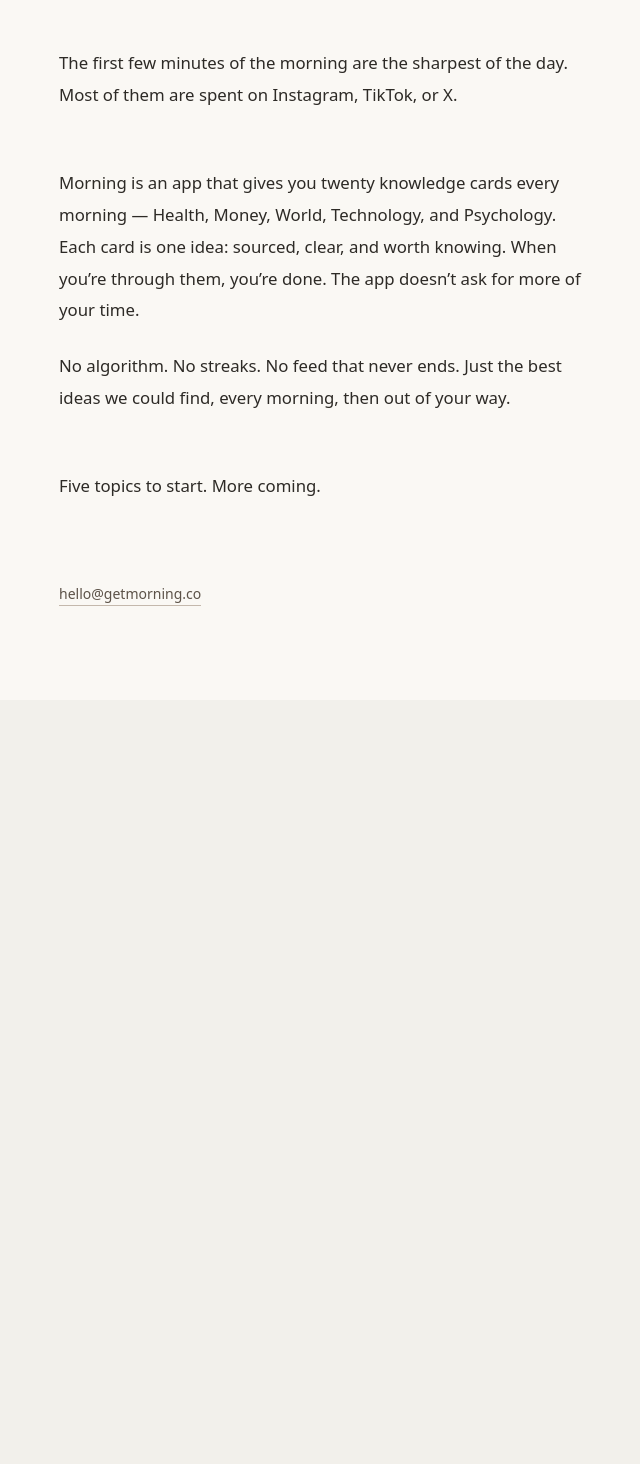
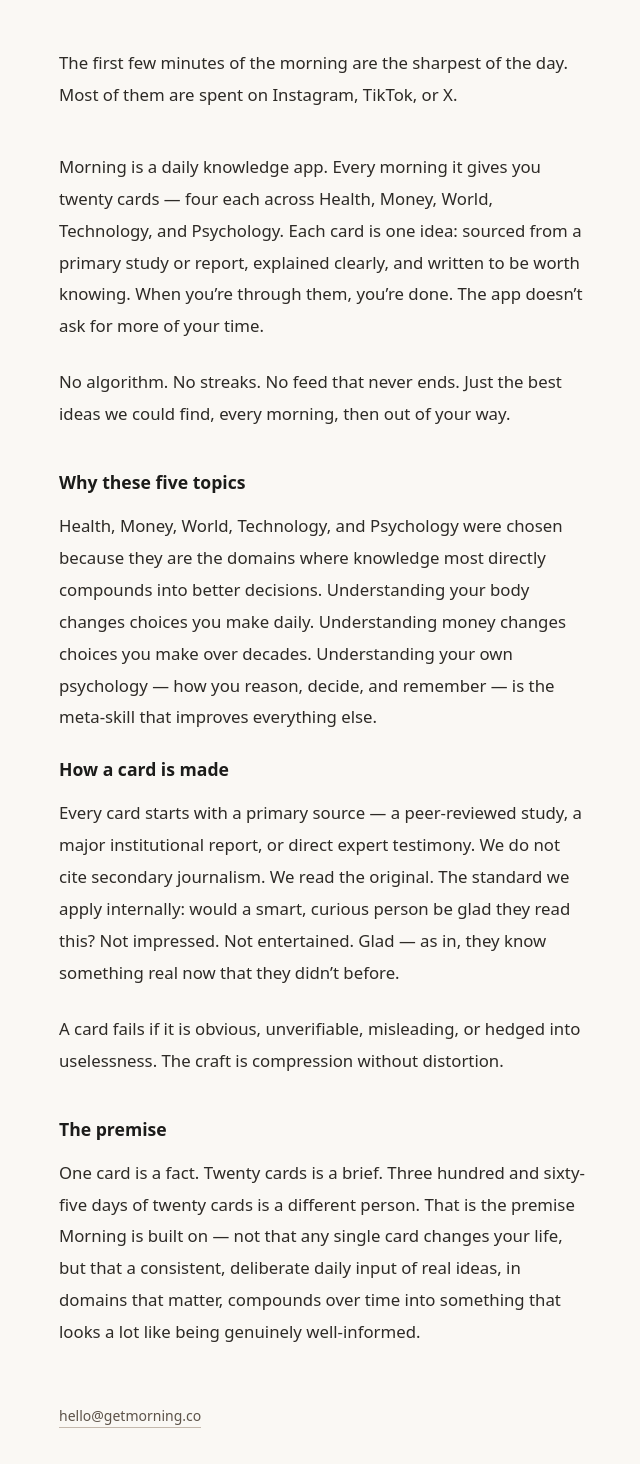
Before and after one commit to priyatam-v/morning-website, a Next.js app: page /about in a window 1280 px wide. Shown: the part 186-1650 px from the top of the page, without its empty margins (315-955 px from the left). Before the commit the page ends 886 px from the top, so only its background shows below. Built offline with nearby package versions, Linux system fonts and the light colour scheme; no server answers; a web font is replaced by a local one.

Commit message:
Improved SEO from 64 to 72

```diff
--- a/app/about/page.tsx
+++ b/app/about/page.tsx
@@ -2,20 +2,44 @@
 import Link from 'next/link'
 
 export const metadata: Metadata = {
-  title: 'About | Morning',
+  title: 'About Morning | Daily Knowledge App',
   description:
-    'Morning is a mobile app that gives you twenty knowledge cards every morning across Health, Money, World, Technology, and Psychology. No algorithm. No streaks. Just knowledge.',
+    'Morning is a daily knowledge app delivering twenty curated cards every morning across Health, Money, World, Technology, and Psychology. No algorithm. No streaks. Just knowledge.',
   alternates: { canonical: '/about' },
   robots: { index: true, follow: true },
 }
 
+const jsonLd = {
+  '@context': 'https://schema.org',
+  '@type': 'AboutPage',
+  name: 'About Morning',
+  url: 'https://www.getmorning.co/about',
+  description:
+    'Morning is a daily knowledge app delivering twenty curated cards every morning across Health, Money, World, Technology, and Psychology.',
+  mainEntity: {
+    '@id': 'https://www.getmorning.co/#organization',
+  },
+  author: {
+    '@type': 'Person',
+    name: 'Priyatam',
+    jobTitle: 'Founder',
+    url: 'https://www.getmorning.co/about',
+    sameAs: ['https://www.linkedin.com/in/priyatam-vinnakota/'],
+  },
+}
+
 export default function AboutPage() {
   return (
+    <>
+    <script
+      type="application/ld+json"
+      dangerouslySetInnerHTML={{ __html: JSON.stringify(jsonLd) }}
+    />
     <div style={{ background: '#FAF8F4', minHeight: '100vh', fontFamily: 'var(--font-dm-sans, system-ui, sans-serif)' }}>
       <header style={{ borderBottom: '1px solid #E8E3DB', padding: '20px 24px' }}>
         <div style={{ maxWidth: 720, margin: '0 auto', display: 'flex', alignItems: 'center', justifyContent: 'space-between' }}>
           <Link href="/" style={{ display: 'flex', alignItems: 'center', textDecoration: 'none' }}>
-            <img src="/Morning_Logo.svg" alt="Morning" style={{ height: 32 }} />
+            <img src="/Morning_Logo.svg" alt="Morning" width={132} height={32} style={{ height: 32, width: 'auto' }} />
           </Link>
           <Link href="/" style={{ fontSize: 14, color: '#5C5248', textDecoration: 'none' }}>← Back</Link>
         </div>
@@ -27,25 +51,63 @@
           About Morning
         </h1>
 
-        <p style={{ fontSize: '1.05rem', color: '#2D2A26', lineHeight: 1.9, marginBottom: 56 }}>
+        <p style={{ fontSize: '1.05rem', color: '#2D2A26', lineHeight: 1.9, marginBottom: 40 }}>
           The first few minutes of the morning are the sharpest of the day.
           Most of them are spent on Instagram, TikTok, or X.
         </p>
 
         <p style={{ fontSize: '1.05rem', color: '#2D2A26', lineHeight: 1.9, marginBottom: 24 }}>
-          Morning is an app that gives you twenty knowledge cards every morning —
-          Health, Money, World, Technology, and Psychology.
-          Each card is one idea: sourced, clear, and worth knowing.
-          When you&rsquo;re through them, you&rsquo;re done. The app doesn&rsquo;t ask for more of your time.
+          Morning is a daily knowledge app. Every morning it gives you twenty cards —
+          four each across Health, Money, World, Technology, and Psychology.
+          Each card is one idea: sourced from a primary study or report, explained clearly,
+          and written to be worth knowing. When you&rsquo;re through them, you&rsquo;re done.
+          The app doesn&rsquo;t ask for more of your time.
         </p>
 
-        <p style={{ fontSize: '1.05rem', color: '#2D2A26', lineHeight: 1.9, marginBottom: 56 }}>
+        <p style={{ fontSize: '1.05rem', color: '#2D2A26', lineHeight: 1.9, marginBottom: 40 }}>
           No algorithm. No streaks. No feed that never ends.
           Just the best ideas we could find, every morning, then out of your way.
         </p>
 
-        <p style={{ fontSize: '1.05rem', color: '#2D2A26', lineHeight: 1.9, marginBottom: 80 }}>
-          Five topics to start. More coming.
+        <h2 style={{ fontSize: '1.1rem', fontWeight: 700, color: '#1C1C1A', marginBottom: 16, marginTop: 8 }}>
+          Why these five topics
+        </h2>
+
+        <p style={{ fontSize: '1.05rem', color: '#2D2A26', lineHeight: 1.9, marginBottom: 24 }}>
+          Health, Money, World, Technology, and Psychology were chosen because they are the domains
+          where knowledge most directly compounds into better decisions. Understanding your body changes
+          choices you make daily. Understanding money changes choices you make over decades.
+          Understanding your own psychology — how you reason, decide, and remember — is the
+          meta-skill that improves everything else.
+        </p>
+
+        <h2 style={{ fontSize: '1.1rem', fontWeight: 700, color: '#1C1C1A', marginBottom: 16 }}>
+          How a card is made
+        </h2>
+
+        <p style={{ fontSize: '1.05rem', color: '#2D2A26', lineHeight: 1.9, marginBottom: 24 }}>
+          Every card starts with a primary source — a peer-reviewed study, a major institutional report,
+          or direct expert testimony. We do not cite secondary journalism. We read the original.
+          The standard we apply internally: would a smart, curious person be glad they read this?
+          Not impressed. Not entertained. Glad — as in, they know something real now that they
+          didn&rsquo;t before.
+        </p>
+
+        <p style={{ fontSize: '1.05rem', color: '#2D2A26', lineHeight: 1.9, marginBottom: 40 }}>
+          A card fails if it is obvious, unverifiable, misleading, or hedged into uselessness.
+          The craft is compression without distortion.
+        </p>
+
+        <h2 style={{ fontSize: '1.1rem', fontWeight: 700, color: '#1C1C1A', marginBottom: 16 }}>
+          The premise
+        </h2>
+
+        <p style={{ fontSize: '1.05rem', color: '#2D2A26', lineHeight: 1.9, marginBottom: 56 }}>
+          One card is a fact. Twenty cards is a brief. Three hundred and sixty-five days of twenty cards
+          is a different person. That is the premise Morning is built on — not that any single card
+          changes your life, but that a consistent, deliberate daily input of real ideas, in domains
+          that matter, compounds over time into something that looks a lot like being genuinely
+          well-informed.
         </p>
 
         <a
@@ -57,5 +119,6 @@
 
       </main>
     </div>
+    </>
   )
 }
--- a/app/layout.tsx
+++ b/app/layout.tsx
@@ -81,6 +81,11 @@
       description:
         'Morning delivers twenty knowledge cards every morning — the antidote to doomscrolling.',
       foundingDate: '2026',
+      founder: {
+        '@type': 'Person',
+        name: 'Priyatam',
+        sameAs: ['https://www.linkedin.com/in/priyatam-vinnakota/'],
+      },
       contactPoint: { '@type': 'ContactPoint', email: 'hello@getmorning.co' },
       sameAs: ['https://www.instagram.com/getmorning.co'],
     },
```
Also changed, not shown: app/blog/how-to-stop-doomscrolling/page.tsx (+40 -1 lines), app/blog/what-is-a-knowledge-card/page.tsx (+41 -1 lines), 2 other files (tests, documents, lock files or other folders).
